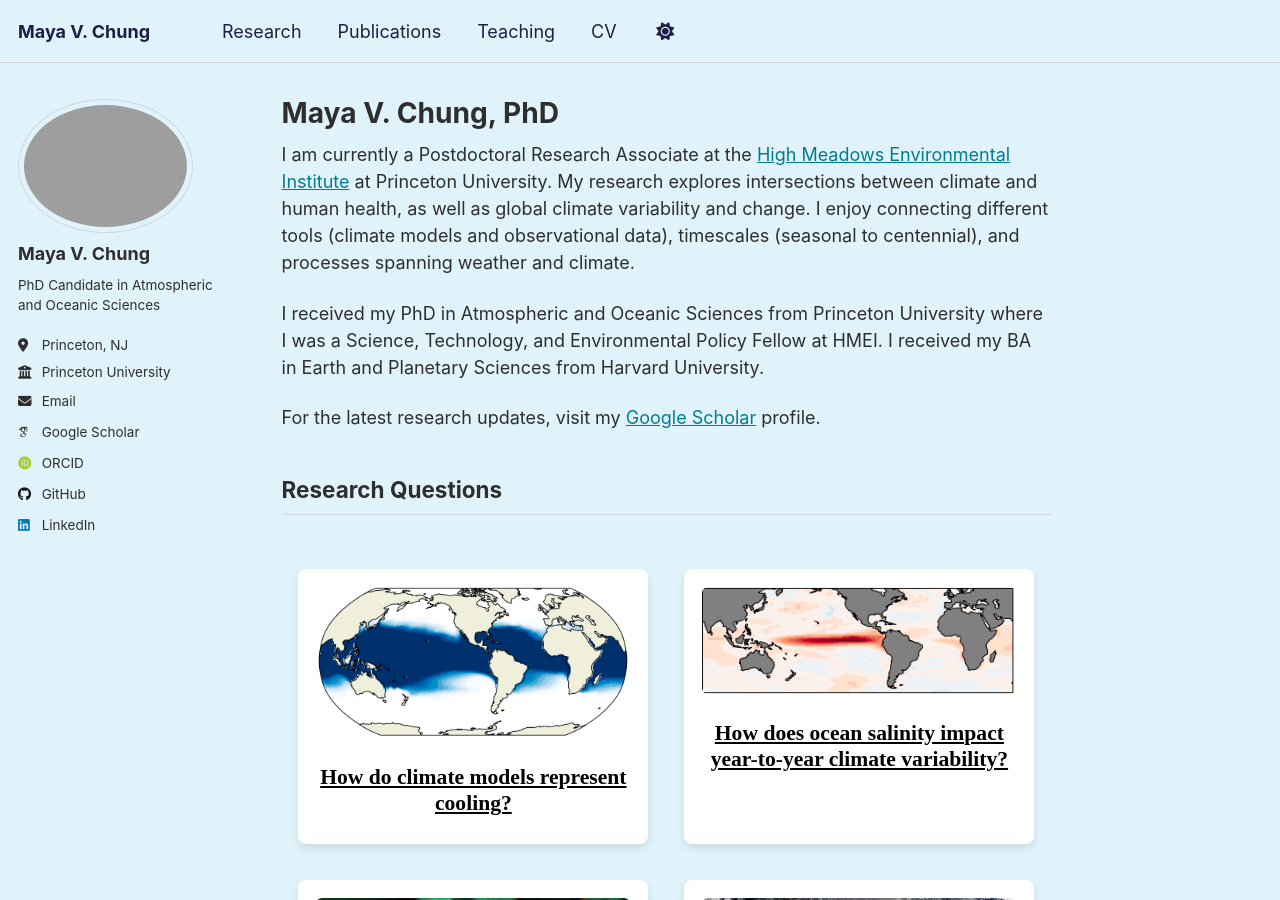
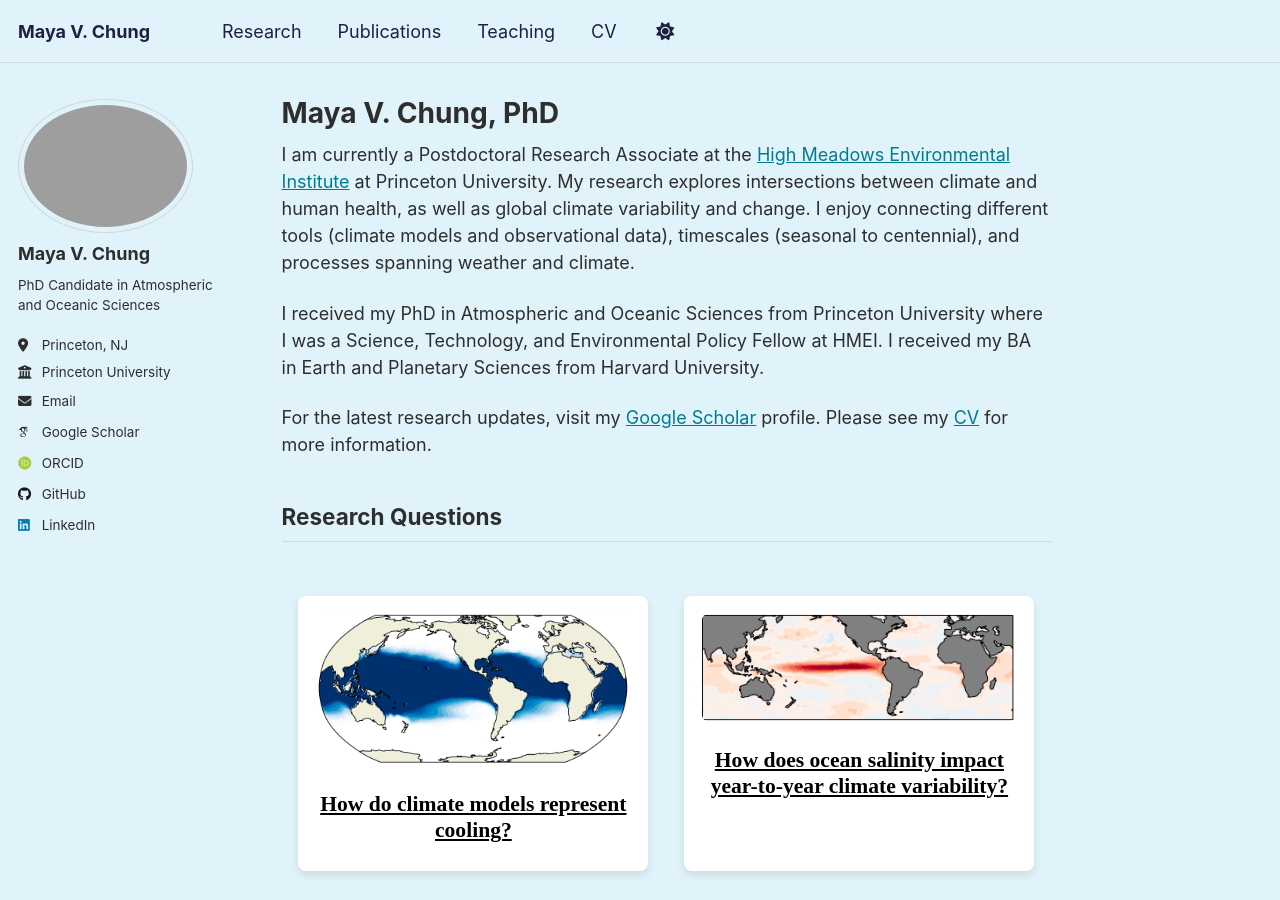
Before and after one commit to mayavchung/mayavchung.github.io, a Jekyll site: the page built from _pages/about.md, in a window 1280 px wide and 900 px high. Built offline with Jekyll 4.4.1, drawn with Linux system fonts in a browser that asks for light colours; some web fonts are replaced; a script that is not in the unit is left out.

Commit message:
Update about.md with CV link
Added a link to CV for more information.

```diff
--- a/_pages/about.md
+++ b/_pages/about.md
@@ -11,7 +11,7 @@ I am currently a Postdoctoral Research Associate at the [High Meadows Environmen
 
 I received my PhD in Atmospheric and Oceanic Sciences from Princeton University where I was a Science, Technology, and Environmental Policy Fellow at HMEI. I received my BA in Earth and Planetary Sciences from Harvard University.
 
-For the latest research updates, visit my [Google Scholar](https://scholar.google.com/citations?user=h5lDhDwAAAAJ&hl=en) profile.
+For the latest research updates, visit my [Google Scholar](https://scholar.google.com/citations?user=h5lDhDwAAAAJ&hl=en) profile. Please see my [CV](https://mayavchung.github.io/cv/) for more information.
 
 ## Research Questions
 <div class="science-boxes">
```
